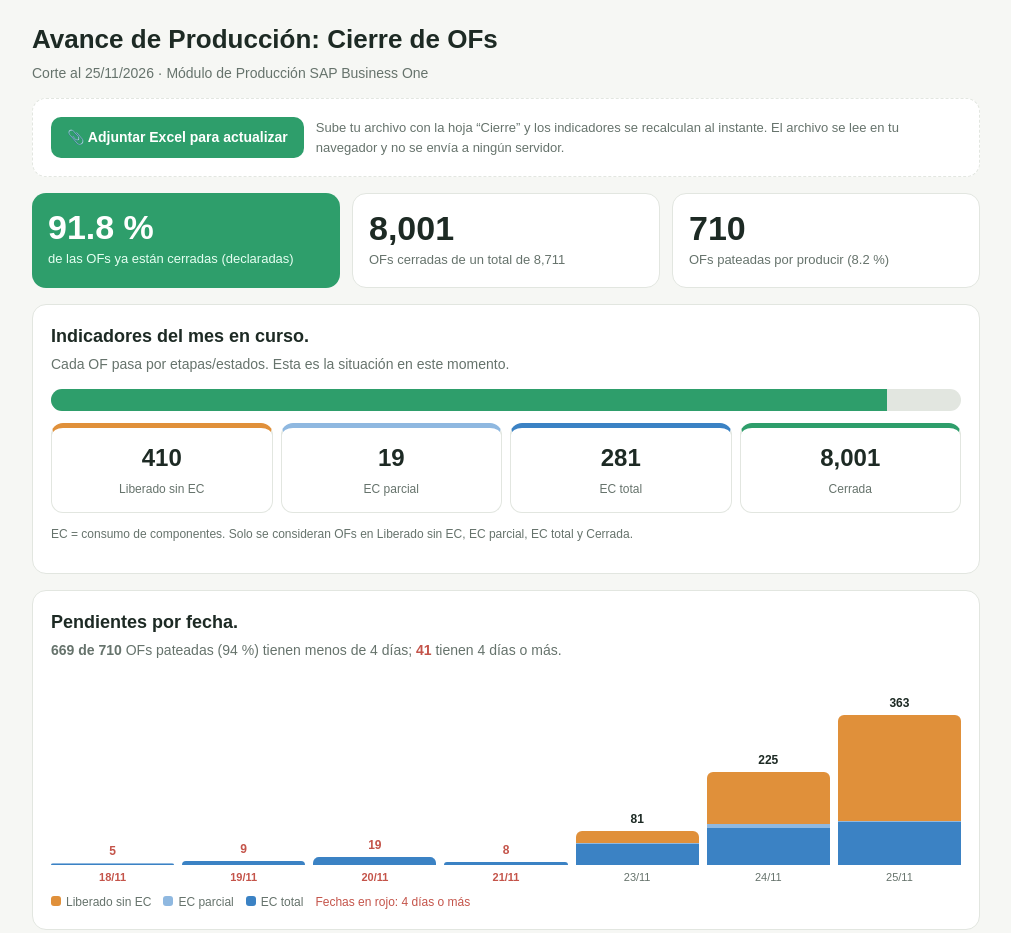
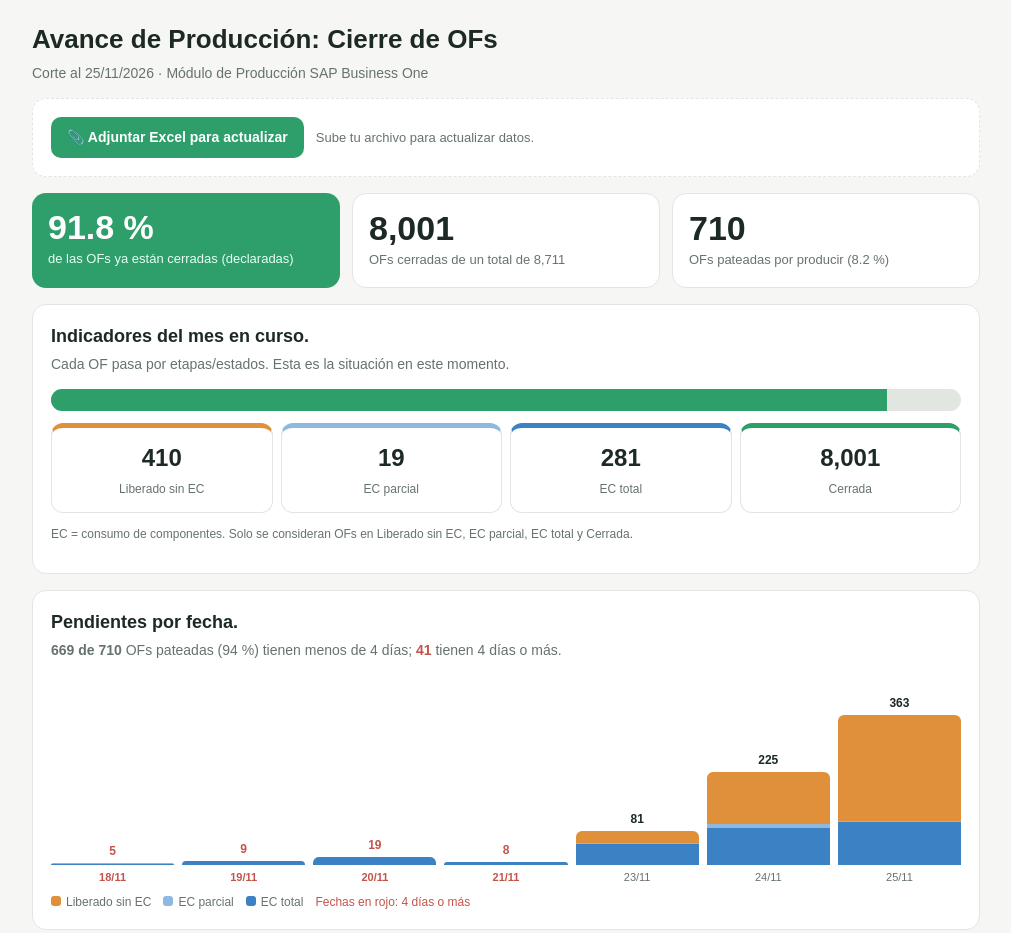
Before and after one commit to aplicacionesma2-lgtm/Avance_OFS, a plain HTML site: page index.html in a window 1280 px wide. Shown: the top 933 px of the page, without its empty margins (134-1145 px from the left). Drawn offline with Linux system fonts and the light colour scheme.

Commit message:
Update index.html

```diff
--- a/index.html
+++ b/index.html
@@ -61,7 +61,7 @@ table.n th{color:var(--mu)}
 <div class="card up">
 <label for="f">📎 Adjuntar Excel para actualizar</label>
 <input type="file" id="f" accept=".xlsx,.xls">
-<div id="msg">Sube tu archivo con la hoja “Cierre” y los indicadores se recalculan al instante. El archivo se lee en tu navegador y no se envía a ningún servidor.</div>
+<div id="msg">Sube tu archivo para actualizar datos.</div>
 </div>
 
 <div class="kpis" id="kpis"></div>
```
